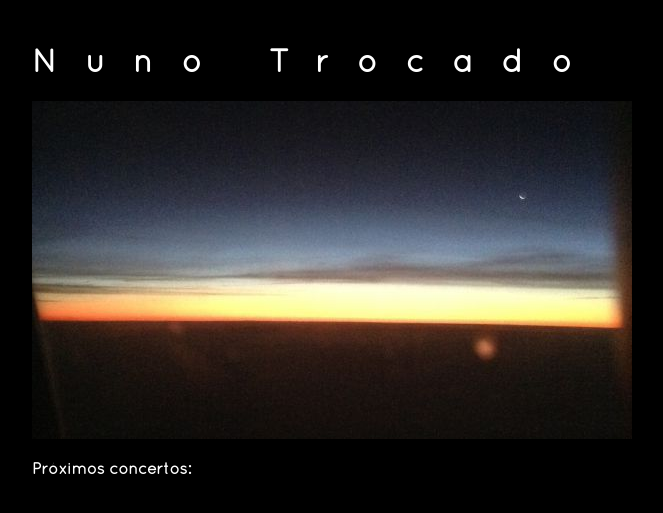
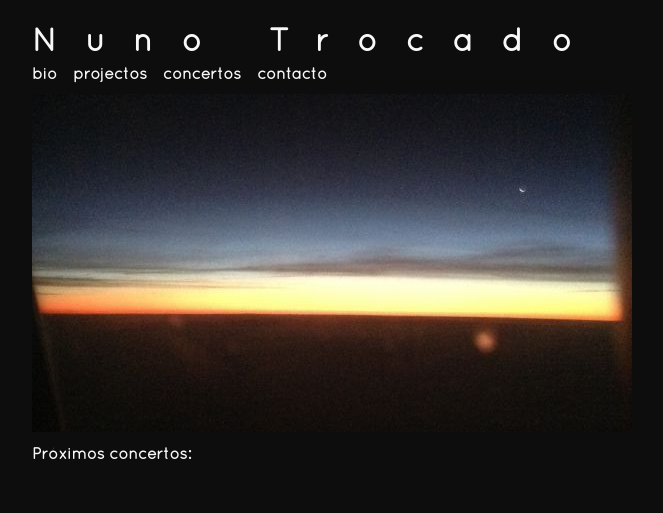
Before and after one commit to ntrocado/ntrocado.github.io, a Jekyll site: the page built from index.html, in a window 1280 px wide. Shown: the top 513 px of the page, without its empty margins (308-971 px from the left). Built offline with Jekyll 4.4.1, drawn with Linux system fonts in a browser that asks for light colours.

Commit message:
Novas páginas e menu

```diff
--- /dev/null
+++ b/_includes/menu.html
@@ -0,0 +1,8 @@
+<div id='cssmenu'>
+<ul>
+	<li {% if page.url == "/bio.html" %}class="active"{% endif %}><a href="bio.html">bio</a></li>
+	<li {% if page.url == "/projectos.html" %}class="active"{% endif %}><a href="projectos.html">projectos</a></li>
+	<li {% if page.url == "/concertos.html" %}class="active"{% endif %}><a href="concertos.html">concertos</a></li>
+	<li><a href="mailto:ntrocado@gmail.com">contacto</a></li>
+</ul>
+</div>
--- /dev/null
+++ b/_includes/titulo.html
@@ -0,0 +1 @@
+<a class="titulo" href="index.html"><h1>Nuno Trocado</h1></a>
--- a/_layouts/default.html
+++ b/_layouts/default.html
@@ -7,7 +7,11 @@
 			<link rel="stylesheet" type="text/css" href="/css/main.css">
 		</head>
 		<body>
-			{{ content }}
+			<div id="front">
+				{% include titulo.html %}
+				{% include menu.html %}
+				{{ content }}
+			</div>
 			<script>
   				(function(i,s,o,g,r,a,m){i['GoogleAnalyticsObject']=r;i[r]=i[r]||function(){
   				(i[r].q=i[r].q||[]).push(arguments)},i[r].l=1*new Date();a=s.createElement(o),
--- a/css/main.css
+++ b/css/main.css
@@ -1,13 +1,19 @@
+.prim-escuro { color: #0E0D0E }	/* Main Primary color */
+.prim-claro { color: #F8F8F8 }
+.prim-medio { color: #736473 }
+
+.complement-escuro { color: #343530 }	/* Main Complement color */
+.complement-claro { color: #F8FDE5 }
+.complement-medio { color: #7A7E6A }
+
 body {
-	background: black;
-	color: white;
+	background: #0E0D0E;
+	color: #F8F8F8;
 	font-size: 100%;
 }
 #front {
-	background: black;
-        color: white;
-        border-radius: .8em;
-        padding: .8em;
+	border-radius: .8em;
+    padding: .8em;
 	margin-left: auto;
 	margin-right: auto;
 	max-width: 600px;
@@ -28,20 +34,69 @@ ul {
     padding: 0px;
     margin: 0px;
 }
-h1, h2, h3, p, li {
-	color: white;
+h1, h3, p, li {
+	color: #F8F8F8;
 	font-family: quicksandregular;
+}
+h2 {
+	color: #736473;
+	font-family: quicksandregular;
+	font-size: 1.3em;
 }
 h1 {
 	font-family: quicksandregular, Georgia, sans-serif;
 	letter-spacing: 0.9em;
 	font-size: 2em;
+	margin-top: 0;
+	margin-bottom: 0.2em;
 }
+a.titulo {
+	color: #F8F8F8;
+	text-decoration: none;
+	}
 h3, p {
 	font-size: 1em;
 }
 h3 {
+	margin-top: 0.5em;
 	font-weight: bold;
+}
+#cssmenu ul {
+  margin-bottom: 0.5em;
+  padding: 0;
+  list-style-type: none;
+  width: auto;
+  position: relative;
+  display: block;
+  font-weight: bold;
+  }
+#cssmenu ul:after {
+  content: '';
+  display: table;
+  clear: both;
+}
+#cssmenu li {
+  display: block;
+  float: left;
+  margin: 0;
+}
+#cssmenu li a {
+  display: block;
+  float: left;
+  color: #F8F8F8;
+  text-decoration: none;
+  font-weight: bold;
+  margin-right: 1em;
+  border-bottom: 3px solid transparent;
+}
+#cssmenu li a:hover {
+  color: #7A7E6A;
+}
+#cssmenu li.active a {
+  display: inline;
+  border-bottom: 3px solid #7A7E6A;
+  float: left;
+  margin-right: 1em;
 }
 img {
 	max-width: 100%;
@@ -57,3 +112,15 @@ li#concertos {
 	margin-bottom: .7em;
 	margin-left: 2em;
 }
+.floatleft {
+	float: left;
+	margin-right: 1em;
+	margin-top: 1em;
+}
+p.texto {
+	text-align: justify;
+	text-indent: 4em;
+}
+section.texto {
+	margin-bottom: 2em;
+}
--- a/index.html
+++ b/index.html
@@ -2,8 +2,7 @@
 layout: default
 title: Nuno Trocado
 ---
-<div id="front">
-	<h1>Nuno Trocado</h1>
+
 <img src="/images/front.jpg" />
 <h3>Próximos concertos:</h3>
 <ul id="concertos">
@@ -15,4 +14,3 @@ title: Nuno Trocado
 	{% endif %}
 {% endfor %}
 </ul>
-</div>
```
Also changed, not shown: bio.html (added, +9 -0 lines), concertos.html (added, +24 -0 lines), projectos.html (added, +29 -0 lines), images/IMG_4137.jpg (added), images/paodemonio.jpg (added), images/trocado-web.jpg (added). Lines whose indentation alone changed are shown as unchanged.
